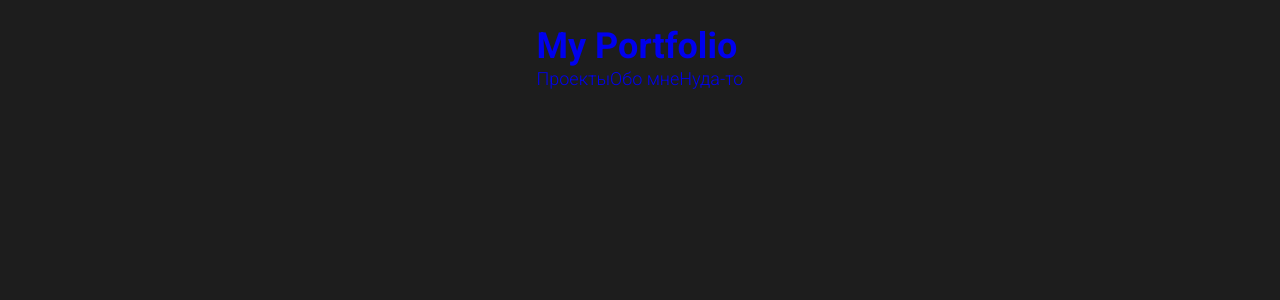
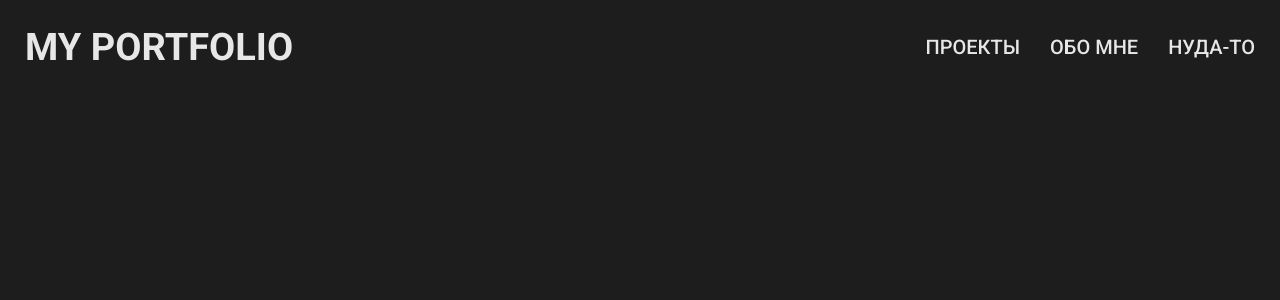
Before and after one commit to danil2danil/my-portfolio-website, a React (Create React App) app: page / in a window 1280 px wide. Shown: the top 300 px of the page. Built offline with nearby package versions, Linux system fonts and the light colour scheme.

Commit message:
застилил компонент header

```diff
--- a/public/index.html
+++ b/public/index.html
@@ -8,7 +8,7 @@
   <meta name="description" content="Web site created using create-react-app" />
   <link rel="preconnect" href="https://fonts.googleapis.com">
   <link rel="preconnect" href="https://fonts.gstatic.com" crossorigin>
-  <link href="https://fonts.googleapis.com/css2?family=Roboto:ital,wght@0,300;0,700;1,400&display=swap"
+  <link href="https://fonts.googleapis.com/css2?family=Roboto:ital,wght@0,300;0,500;0,700;1,400&display=swap"
     rel="stylesheet">
   <title>React App</title>
 </head>
--- a/src/components/Header/Header.jsx
+++ b/src/components/Header/Header.jsx
@@ -7,9 +7,7 @@ function Header() {
         <header className="header">
             <div className="container">
                 <div className="header__inner">
-                    <Link to="/">
-                        <h1 className="header__logo">My Portfolio</h1>
-                    </Link>
+                    <Link to="/" className='header__logo'>My portfolio</Link>
                     <nav className="header__nav">
                         <Link className='header__nav-item' to="/progects">Проекты</Link>
                         <Link className='header__nav-item' to="/about">Обо мне</Link>
--- a/src/components/Header/header.scss
+++ b/src/components/Header/header.scss
@@ -1,10 +1,29 @@
-.header{
-    display: flex;
-    justify-content: space-between;
-    padding: 25px;
-    &__logo{
-        font-size: 36px;
+@import '../../style-vars/colors.scss';
+
+.header {
+    &__inner {
+        display: flex;
+        justify-content: space-between;
+        align-items: center;
+        padding: 25px;
+    }
+    &__logo {
+        text-transform: uppercase;
+        color: rgb(231, 231, 231);
+        font-size: 38px;
         font-weight: 700;
         line-height: normal;
     }
+
+    &__nav-item{
+        text-transform: uppercase;
+        font-size: 20px;
+        font-weight: 500;
+        color: rgb(231, 231, 231);
+        margin-left: 30px;
+        &:hover{
+            color: $acient;
+
+        }
+    }
 }
```
